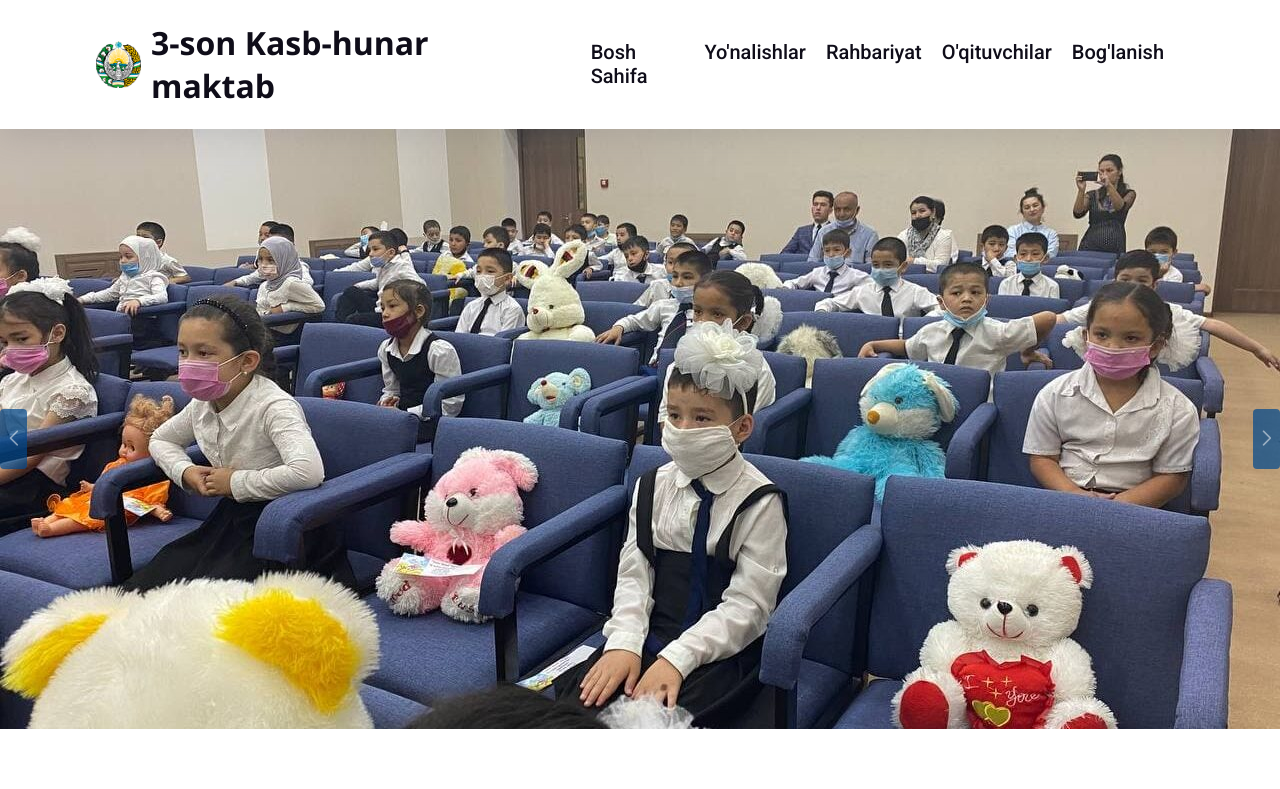
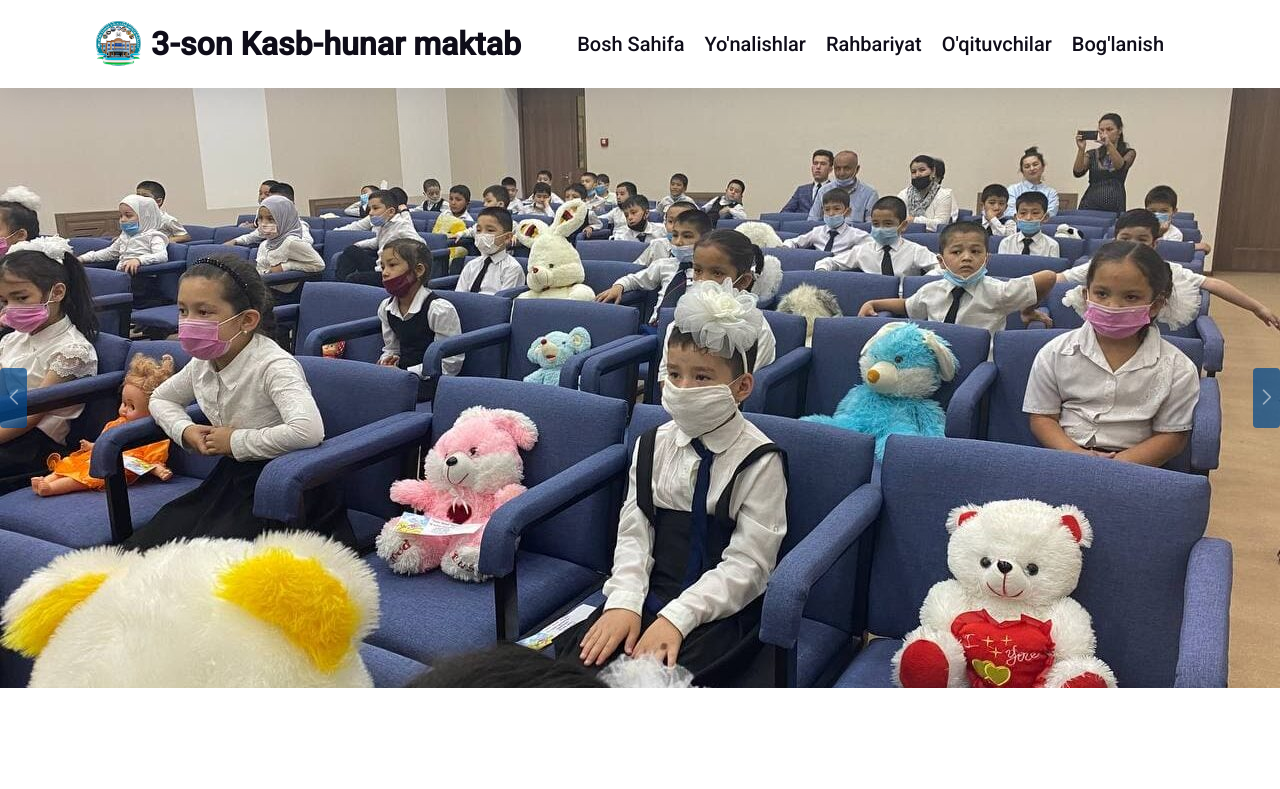
Before and after one commit to Diyorbek7337/maktab, a React (Create React App) app: page / in a window 1280 px wide. Shown: the top 789 px of the page. Built offline with nearby package versions, Linux system fonts and the light colour scheme.

Commit message:
second commit

```diff
--- a/src/components/navbar/Navbar.js
+++ b/src/components/navbar/Navbar.js
@@ -1,6 +1,6 @@
 import React, { useState, useEffect } from "react";
 import "./navbar.css";
-import Gerb from "../../image/gerb.png";
+import Logo from "../../image/logo.jpg";
 import { useTranslation } from "react-i18next";
 import Uzb from './../../image/uzb.png'
 import Rus from './../../image/rus3-removebg-preview.png'
@@ -27,7 +27,7 @@ function Navbar({ changeLan }) {
     <div className="navbar">
       <div className="navBox">
         <h1 className="schoolName">
-          <img src={Gerb} alt="Gerb" />
+          <img src={Logo} alt="Logo" />
           3-son Kasb-hunar maktab
         </h1>
         <ul className="navItems">
--- a/src/components/navbar/navbar.css
+++ b/src/components/navbar/navbar.css
@@ -18,7 +18,7 @@
   align-items: center;
 }
 .schoolName {
-  font-family: "Segoe UI", Tahoma, Geneva, Verdana, sans-serif;
+  font-family: "Roboto", sans-serif;
   display: flex;
   align-items: center;
   cursor: pointer;
```
Also changed, not shown: src/image/logo.jpg (added).
